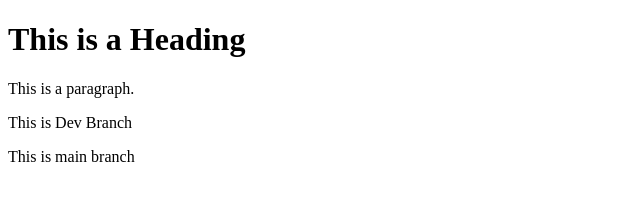
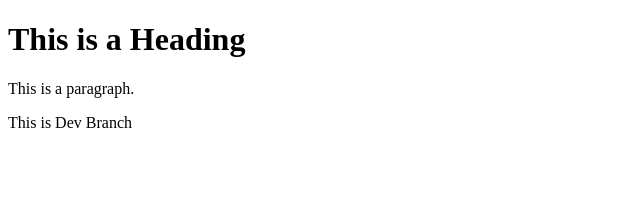
Before and after one commit to abhinarwal01/ci-cd-with-pages, a plain HTML site: page index.html in a window 1280 px wide. Shown: the whole page, without its empty margins (0-640 px from the left). Drawn offline with Linux system fonts and the light colour scheme.

Commit message:
Update index.html

```diff
--- a/index.html
+++ b/index.html
@@ -8,7 +8,7 @@
 <h1>This is a Heading</h1>
 <p>This is a paragraph.</p>
 <p>This is Dev Branch</p>
-<p>This is main branch</p>
+
 
 </body>
 </html>
```
